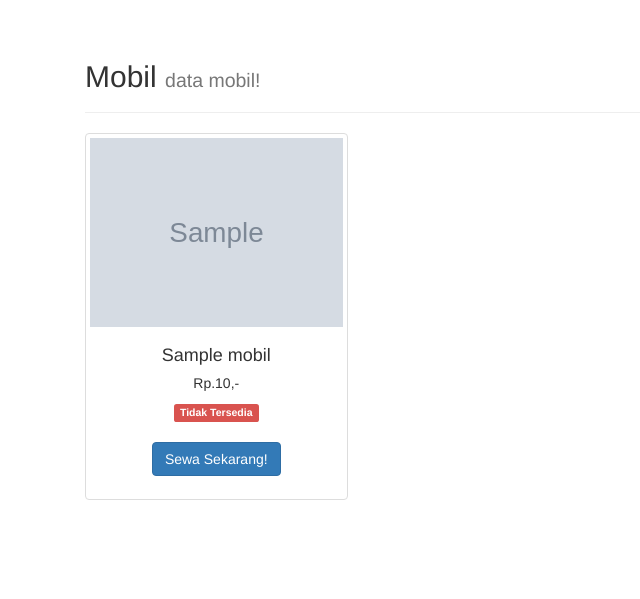
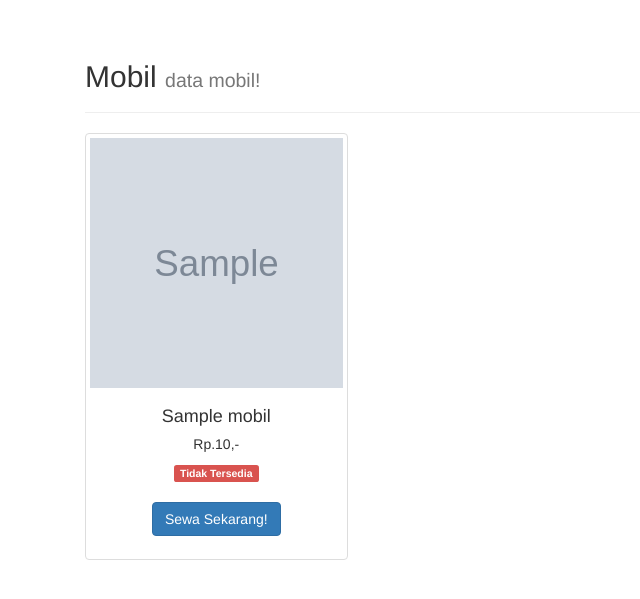
Before and after one commit to imamdigmi/simple-rental-mobil, a PHP site: page / in a window 1280 px wide. Shown: the part 92-691 px from the top of the page, without its empty margins (0-640 px from the left). Run offline with PHP 8.4, Linux system fonts and the light colour scheme; tables that the repository leaves empty hold one stand-in row (values such as "Sample post"); grey boxes marked "Sample" are stand-in pictures; data that the repository does not hold is empty.

Commit message:
ADD: style for image

```diff
--- a/pelanggan/home.php
+++ b/pelanggan/home.php
@@ -7,7 +7,7 @@
 			<div class="col-xs-6 col-md-3">
 				<div class="thumbnail">
 					<a href="assets/img/<?=$row['gambar']?>" class="fancybox">
-			      <img src="assets/img/<?=$row['gambar']?>" alt="<?=$row['judul']?>">
+			      <img src="assets/img/<?=$row['gambar']?>" style="height:250px; width:100%" alt="<?=$row['judul']?>">
 			    </a>
 		      <div class="caption text-center">
 		        <h4><?=$row["nama_mobil"]?></h4>
```
